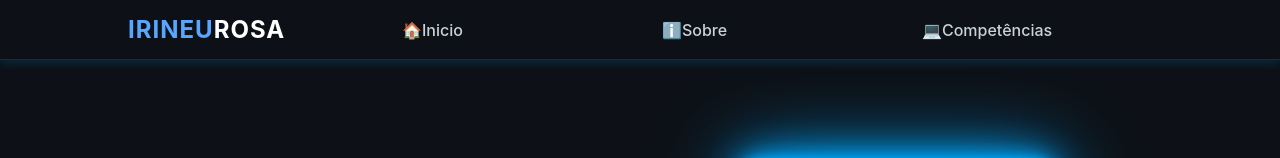
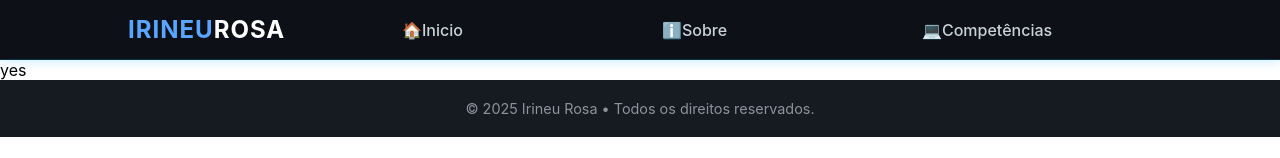
Before and after one commit to Irineu-rosa/Portifolio, a React (Create React App) app: page / in a window 1280 px wide. Shown: the top 158 px of the page. Built offline with nearby package versions, Linux system fonts and the light colour scheme.

Commit message:
atualizando

```diff
--- a/src/App.js
+++ b/src/App.js
@@ -2,6 +2,7 @@ import { BrowserRouter, Routes, Route, Link } from "react-router-dom";
 import Home from "./pages/home.jsx";
 import Sobre from "./pages/sobre_mim.jsx";
 import Conhecimentos from "./pages/conhecimentos.jsx";
+import Portifolio from "./pages/portifolio.jsx";
 import Rodape from "./components/Footer.jsx";
 import './App.css'
 
@@ -19,6 +20,7 @@ function App() {
 
       {/* Rotas menu*/}
     <Routes>
+      <Route path="/" element={<Portifolio />} />
       <Route path="/" element={<Home />} />
       <Route path="/sobre_mim" element={<Sobre />} />
       <Route path="/conhecimentos" element={<Conhecimentos />} />
```
